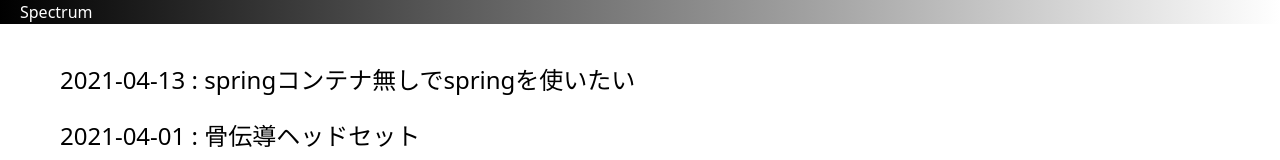
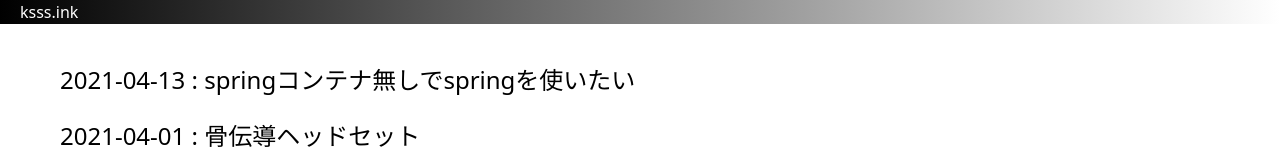
Before and after one commit to ksss/ksss.ink, a Next.js app: page /blog in a window 1280 px wide. Shown: the top 160 px of the page. Built offline with nearby package versions, Linux system fonts and the light colour scheme.

Commit message:
Fix header

```diff
--- a/components/layout.tsx
+++ b/components/layout.tsx
@@ -8,7 +8,7 @@ export default function Layout({ children }) {
       <div className="min-h-screen">
         <header className="px-5 text-white" style={{ background: "linear-gradient(270deg, #FFF, #000)" }}>
           <Link href="/">
-            Spectrum
+            ksss.ink
           </Link>
         </header>
         <main className="container mx-auto px-5">
```
